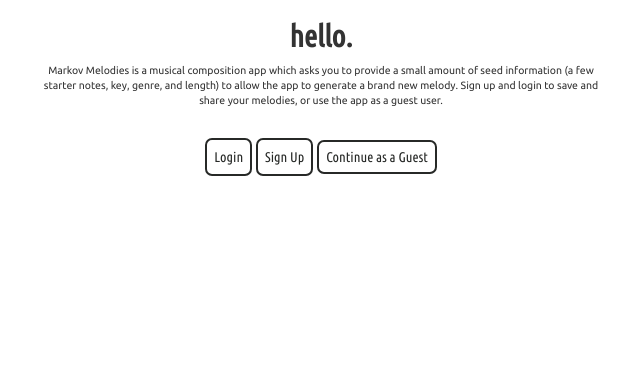
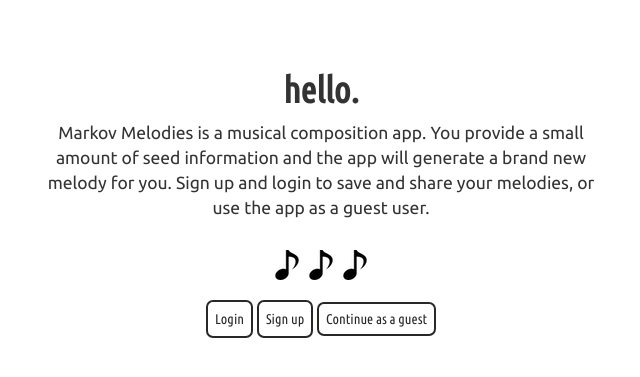
Before and after one commit to jacquelineawatts/Markov_Melodies, a Flask app: page / in a window 1280 px wide. Shown: the top 377 px of the page, without its empty margins (319-959 px from the left). Run offline with Flask 2, Linux system fonts and the light colour scheme; some libraries are stand-ins or nearby versions.

Commit message:
Front-end bootstrap and formatting tweaks.

```diff
--- a/static/main.css
+++ b/static/main.css
@@ -48,6 +48,14 @@ p {
     margin-left: 10px;
 }
 
+.coverPage {
+    margin-top: 50px;
+}
+
+.coverPage p {
+    font-size: 1.25em;
+}
+
 .followButton, .guestButton, .loginButton, .signupButton, input[type=submit] {
     background-color: #ffffff;
     padding: 7px 7px 7px 7px;
@@ -61,7 +69,7 @@ p {
 .followButton:hover, .guestButton:hover, .loginButton:hover, .signupButton:hover, input[type=submit]:hover {
     background-color: #272927;
     border: #272927 solid 2px;
-    color: #cccccc;
+    color: #ffffff;
     font-family: 'Ubuntu Condensed', sans-serif;
     text-decoration: none;
 }
@@ -80,9 +88,15 @@ label {
 
 .profile_img {
     max-width: 150px;
+    margin-top: 10px;
+    border-radius: 10px;
 }
 
-canvas {
+.profileThumbnail {
+    margin-bottom: 25px;
+}
+
+#myChart {
     width: 400px;
     height: 400px;
 }
--- a/templates/cover.html
+++ b/templates/cover.html
@@ -26,16 +26,25 @@
   {% endfor %}
 {% endwith %}
 
-<div class="container">
+<div class="container coverPage">
   <div class="row">
     <div class="col-sm-offset-3 col-sm-6">
         <center>
-        <h2>hello.</h2>
-        <p>Markov Melodies is a musical composition app which asks you to provide a small amount of seed information (a few starter notes, key, genre, and length) to allow the app to generate a brand new melody. Sign up and login to save and share your melodies, or use the app as a guest user.</p>
+        <h1>hello.</h1>
+        <p>Markov Melodies is a musical composition app. You provide a small amount of seed information and the app will generate a brand new melody for you. Sign up and login to save and share your melodies, or use the app as a guest user.</p>
+        <br>
+        <div>
+            <center>
+                <img src='/static/noun_130928.png'>
+                <img src='/static/noun_130928.png'>
+                <img src='/static/noun_130928.png'>
+            </center>
+        </div>
         <br>
         <button class="loginButton" data-toggle="modal" data-target="#loginModal">Login</button>
-        <button class="signupButton" data-toggle="modal" data-target="#signupModal"> Sign Up</button>
-        <a class="guestButton" href="/melody">Continue as a Guest</a>
+        <button class="signupButton" data-toggle="modal" data-target="#signupModal"> Sign up</button>
+        <a class="guestButton" href="/melody">Continue as a guest</a>
+        <br>
         </center>
     </div>
   </div>
--- a/templates/users.html
+++ b/templates/users.html
@@ -9,9 +9,10 @@
         <div class="row">
             {% for user in users %}
                 {% if user.profile_img %}
-                <div class="col-sm-3">
+                <div class="col-sm-3 profileThumbnail">
                     <a href="/user/{{ user.user_id }}"><img class="profile_img" src='{{ user.profile_img }}'></a><br>
-                    <h6>{{ user.first_name }} {{ user.last_name }}</h6><br>
+                    <h6>{{ user.first_name }} {{ user.last_name }}</h6>
+                    <p>Has {{ user.melodies|length }} melodies </p><br>
                     {% if user in following %}
                         <a class="followButton" href='/unfollow/{{ user.user_id }}'>Unfollow this user</a>
                     {% else %}
```
Also changed, not shown: templates/user.html (+6 -3 lines).
